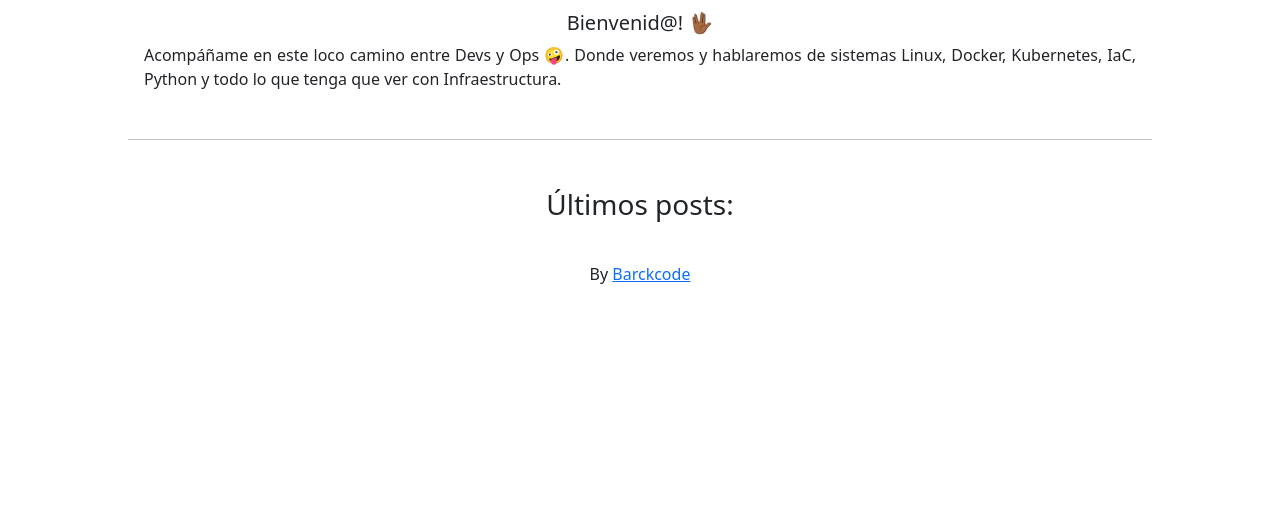
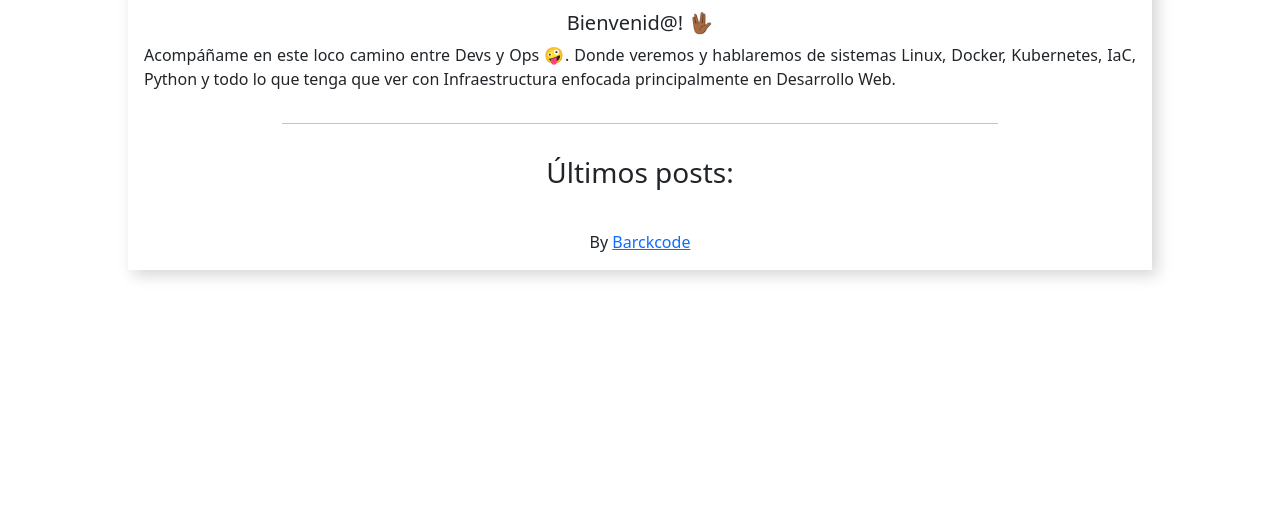
Before and after one commit to barckcode/blog, a Flask app: page / in a window 1280 px wide. Shown: the part 277-787 px from the top of the page. Run offline with Flask 2, Linux system fonts and the light colour scheme; parts of the project's set-up code (start-up, migrations or seed data) failed here and were passed over.

Commit message:
Added neumorphism border

```diff
--- a/app/static/css/layouts/base.css
+++ b/app/static/css/layouts/base.css
@@ -2,6 +2,9 @@
     max-width: 1024px;
     width: 100%;
     margin: 0 auto;
+    background: #ffffff;
+    box-shadow:  5px 5px 15px #d4d4d4,
+             -5px -5px 15px #ffffff;
 }
 
 .navbar {
--- a/app/static/css/templates/home.css
+++ b/app/static/css/templates/home.css
@@ -28,6 +28,8 @@
 
 .separator {
     color: #2c012e;
+    width: 70%;
+    margin: 0 auto;
 }
 
 .posts {
@@ -40,7 +42,7 @@
 }
 
 .card {
-    margin-top: 1rem;
+    margin-top: 2rem;
 }
 
 .card-header {
--- a/app/templates/layouts/base.html.j2
+++ b/app/templates/layouts/base.html.j2
@@ -31,12 +31,13 @@
     </header>
     <div id="main" class="main">
         {% block main %}{% endblock %}
+
+        <footer id="footer" class="nav justify-content-center">
+            {% block footer %}
+            By&nbsp;<a href="https://twitter.com/barckcode">Barckcode</a>
+            {% endblock %}
+        </footer>
     </div>
-    <footer id="footer" class="nav justify-content-center">
-        {% block footer %}
-        By&nbsp;<a href="https://twitter.com/barckcode">Barckcode</a>
-        {% endblock %}
-    </footer>
 
     {# Scripts #}
     <script src="/static/js/nav_buttons.js"></script>
--- a/app/templates_vars/home_vars.py
+++ b/app/templates_vars/home_vars.py
@@ -1,7 +1,7 @@
 def home_template_vars():
     template_vars = [
         'Bienvenid@! 🖖🏾',
-        'Acompáñame en este loco camino entre Devs y Ops 🤪. Donde veremos y hablaremos de sistemas Linux, Docker, Kubernetes, IaC, Python y todo lo que tenga que ver con Infraestructura.',
+        'Acompáñame en este loco camino entre Devs y Ops 🤪. Donde veremos y hablaremos de sistemas Linux, Docker, Kubernetes, IaC, Python y todo lo que tenga que ver con Infraestructura enfocada principalmente en Desarrollo Web.',
     ]
 
     return template_vars
```
Also changed, not shown: README.md.
